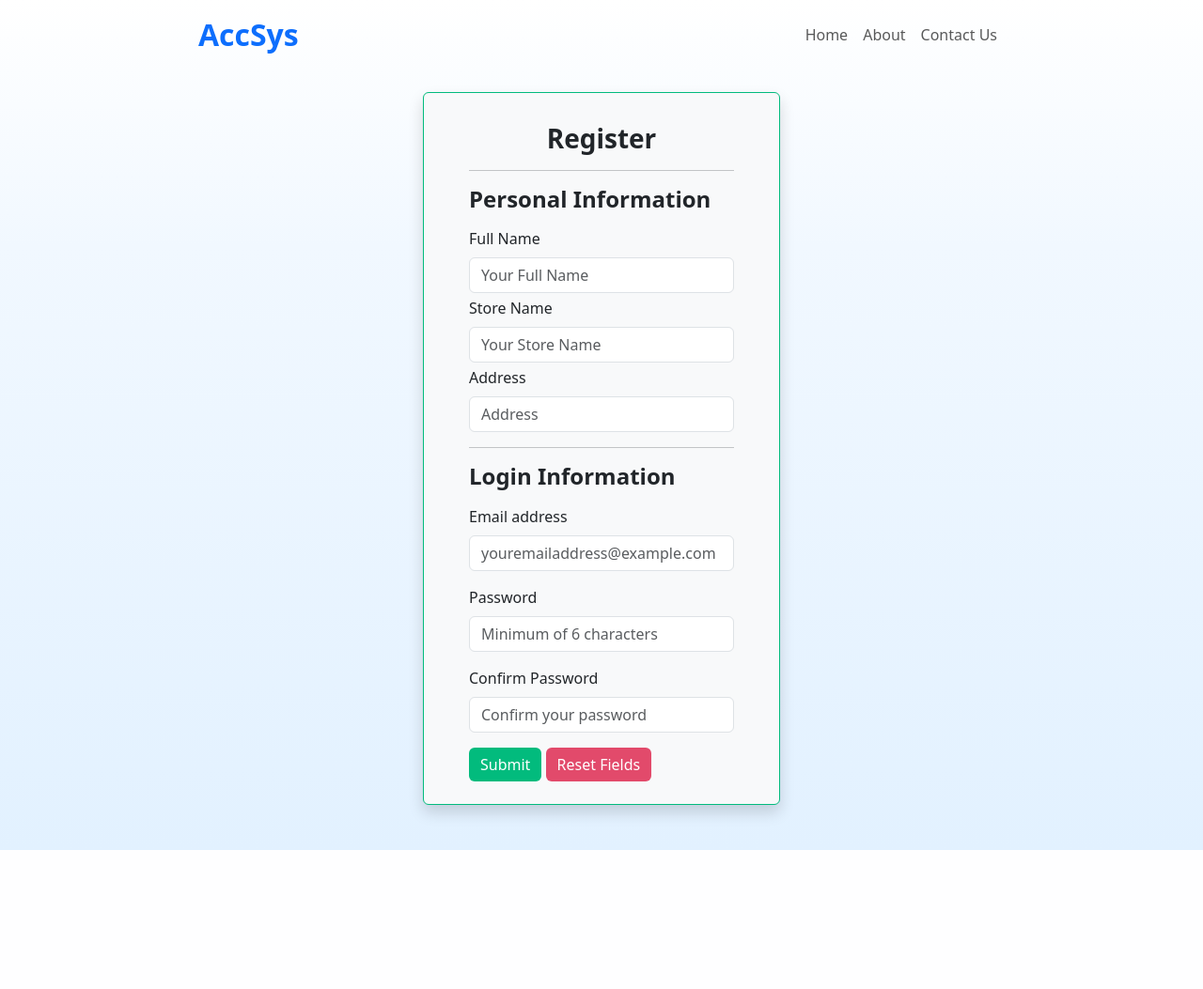
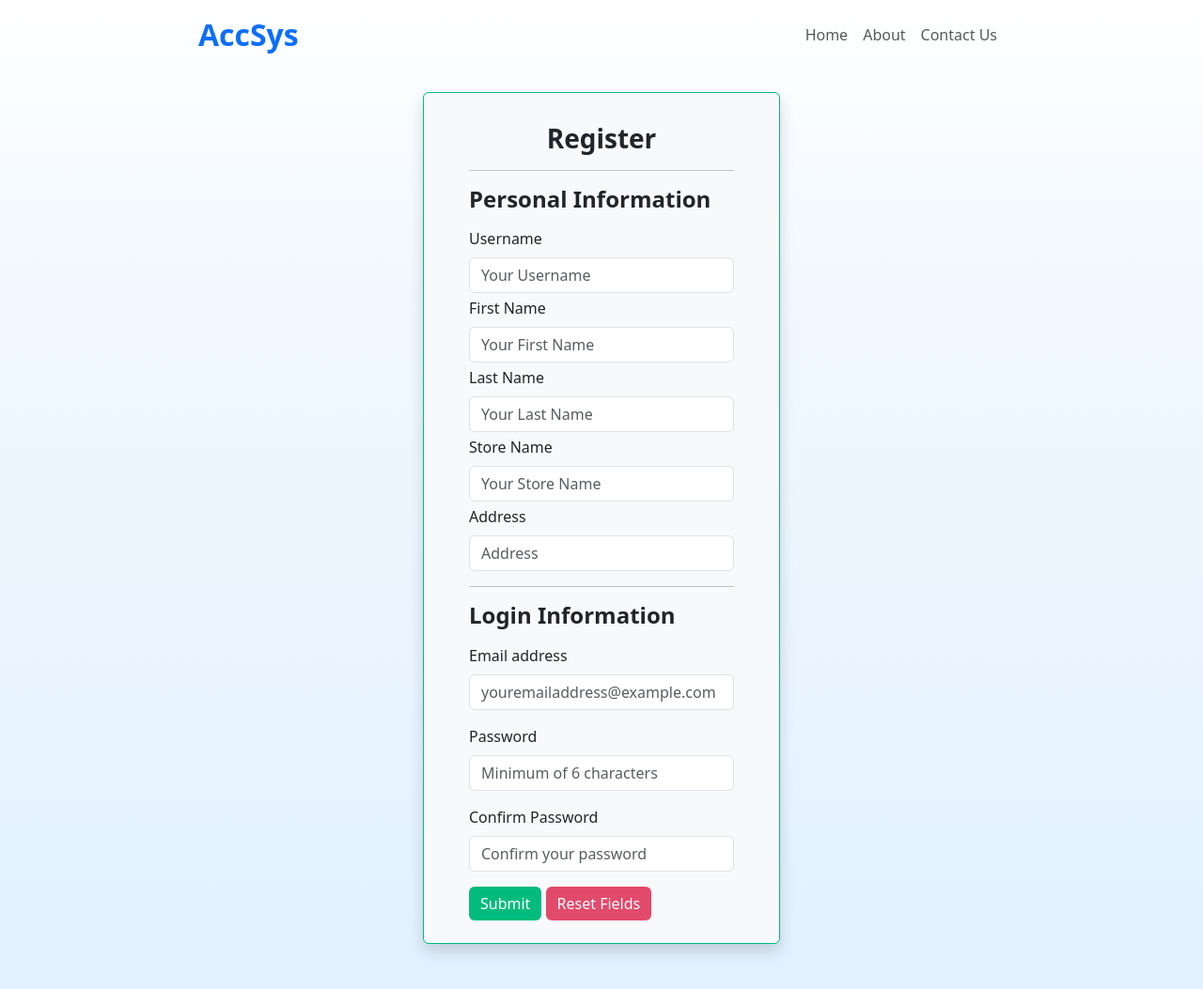
Before and after one commit to 0x0000017/accsys, a Django app: page /register in a window 1280 px wide. Shown: the whole page at 94% size. Before the commit the page ends 905 px from the top, so only its background shows below. Run offline with Django 4.2, Linux system fonts and the light colour scheme.

Commit message:
minor update
-Added registration and login functionality
-dashboard path now functional
-added templates (main (resolves to dashboard page))
-added new models (Store)
-modified table fields (Item)
-adjusted form input names

```diff
--- a/Main/views.py
+++ b/Main/views.py
@@ -8,8 +8,14 @@ from django.urls import reverse
 # Create your views here.
 def login_view(request):
     if request.method == 'POST':
-        username = request.POST['username']
-        password = request.POST['password']
+        username = request.POST["username"]
+        password = request.POST["password"]
+        user = authenticate(request, username=username, password=password)
+
+        # Check if authentication successful
+        if user is not None:
+            login(request, user)
+            return HttpResponseRedirect(reverse('dashboard'))
     else:
         return render(request, 'Main/login.html')
 
@@ -17,9 +23,12 @@ def login_view(request):
 def register(request):
     if request.method == 'POST':
         username = request.POST['username']
+        firstName = request.POST['firstName']
+        lastName = request.POST['lastName']
         password = request.POST['password']
-        confirm = request.POST['confirm']
+        confirm = request.POST['confirmPass']
         email = request.POST['email']
+        address = request.POST['address']
 
         if password != confirm:
             return render(request, 'Main/register.html', {
@@ -27,7 +36,8 @@ def register(request):
             })
 
         try:
-            newUser = User(username=username, password=password, email=email)
+            newUser = User(username=username, first_name=firstName, last_name=lastName,
+                           password=password, email=email, address=address)
             newUser.save()
         except IntegrityError:
             return render(request, 'Main/register.html', {
--- a/templates/Main/login.html
+++ b/templates/Main/login.html
@@ -28,7 +28,7 @@
                 <br><br><br>
 
                 <div class="row justify-content-center px-2">
-                    <button type="button" class="btn btn-success my-3 py-3" style="background-color: #02BB7D; border: none;">Login</button>
+                    <input type="submit" class="btn btn-success my-3 py-3" style="background-color: #02BB7D; border: none;" value="Login">
                 </div>
                 <br><br>
 
--- a/templates/Main/register.html
+++ b/templates/Main/register.html
@@ -18,16 +18,24 @@
 
             <div class ="form-group">
                 <div class="mb-1">
-                    <label for="fullName" class="form-label">Full Name</label>
-                    <input type="text" class="form-control input-sm" id="fullName" placeholder="Your Full Name">
+                    <label for="username" class="form-label">Username</label>
+                    <input type="text" class="form-control input-sm" id="userName" placeholder="Your Username" name="username">
+                </div>
+                <div class="mb-1">
+                    <label for="firstName" class="form-label">First Name</label>
+                    <input type="text" class="form-control input-sm" id="firstName" placeholder="Your First Name" name="firstName">
+                </div>
+                <div class="mb-1">
+                    <label for="lastName" class="form-label">Last Name</label>
+                    <input type="text" class="form-control input-sm" id="lastName" placeholder="Your Last Name" name="lastName">
                 </div>
                 <div class="mb-1">
                     <label for="storeName" class="form-label">Store Name</label>
-                    <input type="text" class="form-control" id="storeName" placeholder="Your Store Name">
+                    <input type="text" class="form-control" id="storeName" placeholder="Your Store Name" name="storeName">
                 </div>
                 <div class="mb-1">
                     <label for="cusAddr" class="form-label">Address</label>
-                    <input type="text" class="form-control" id="cusAddr" placeholder="Address">
+                    <input type="text" class="form-control" id="cusAddr" placeholder="Address" name="address">
                 </div>
 
                 <hr class ="divider">
@@ -38,15 +46,15 @@
 
                 <div class="mb-3">
                     <label for="emailAddr" class="form-label">Email address</label>
-                    <input type="email" class="form-control" id="emailAddr" placeholder="youremailaddress@example.com">
+                    <input type="email" class="form-control" id="emailAddr" placeholder="youremailaddress@example.com" name="email">
                 </div>
                 <div class="mb-3">
                     <label for="password" class="form-label">Password</label>
-                    <input type="password" class="form-control" id="password" placeholder="Minimum of 6 characters">
+                    <input type="password" class="form-control" id="password" placeholder="Minimum of 6 characters" name="password" min="6">
                 </div>
                 <div class="mb-3">
                     <label for="confirmPass" class="form-label">Confirm Password</label>
-                    <input type="password" class="form-control" id="confirmPass" placeholder="Confirm your password">
+                    <input type="password" class="form-control" id="confirmPass" placeholder="Confirm your password" name="confirmPass">
                 </div>
                 <button type="button" class="btn btn-success" style="background-color: #02BB7D; border: none;">Submit</button>
                 <button type="button" class="btn btn-danger"  style="background-color: #e24a6b; border: none;">Reset Fields</button>
```
Also changed, not shown: Main/models.py (+9 -0 lines), templates/Main/main.html (added, +10 -0 lines), db.sqlite3.
